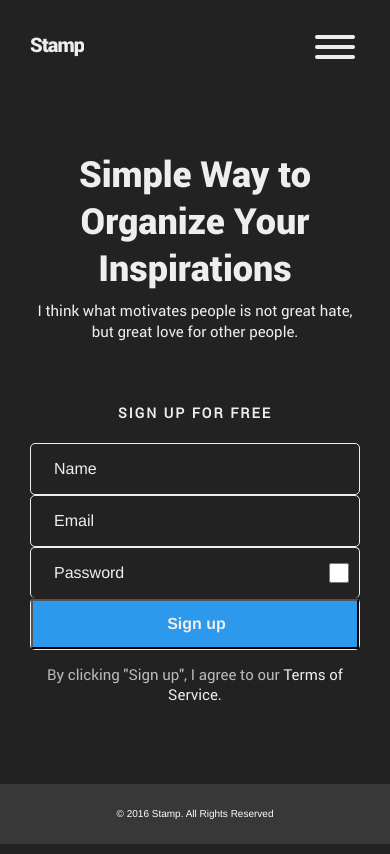
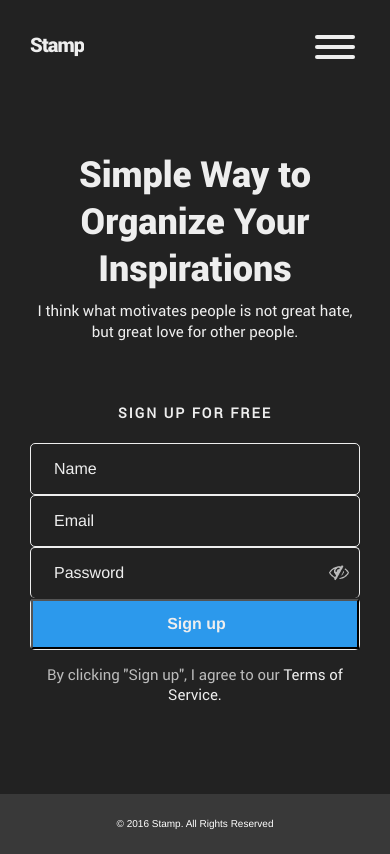
Before and after one commit to constantinedd/stamp-project, a plain HTML site: page index.html in a window 390 px wide. Drawn offline with Linux system fonts and the light colour scheme.

Commit message:
Adding eye open and eye closed images, fixing password checkbox toggle, editing css file - 1-8-19

```diff
--- a/index.html
+++ b/index.html
@@ -55,7 +55,8 @@
                 </div>
                 <div class="stamp-input-container password-container validate-input" data-validate="Password is required.">
                     <input class="stamp-input" id="stamp-password" type="password" name="password" placeholder="Password">
-                    <input class="input-toggle" type="checkbox" id="toggle-password">
+                    <input type="checkbox" id="toggle-password">
+                    <label class="input-toggle" for="toggle-password"></label>
                 </div>
                 <div class="stamp-input-container stamp-signup">
                     <button id="sign-up-button" class="hvr hvr-underline-from-center stamp-input" type="submit">Sign up</button>
--- a/styles/custom.css
+++ b/styles/custom.css
@@ -6,6 +6,7 @@ FRAMEWORK OVERRIDES
 
 html {
     height: 100vh; /* make the page the full height of the viewport */
+    position: relative;
 }
 
 body {
@@ -351,6 +352,22 @@ button.stamp-input {
     font-weight: bold;
 }
 
+input[type=checkbox] {
+    display:none; /* hide the real checkbox so I can instead show a label as the eye open / eye closed image */
+}
+
+input[type=checkbox] + label {
+    display:inline-block;
+    padding: 0;
+    background-image: url('../assets/eye-closed.png');
+    background-repeat: no-repeat;
+    background-size: 100%;
+}
+
+input[type=checkbox]:checked + label {
+    background-image: url('../assets/eye-open.png');
+}
+
 /* The following three styles are used to override the default browser placeholder font color. I would normally separate shared styles with commas, but that didn't seem to work in this case. */
 ::placeholder { /* Chrome, Firefox, Opera, Safari 10.1+ */
     color: #eeeeee;
@@ -412,7 +429,7 @@ FOOTER MENU
 ===========================================*/
 
 .stamp-footer {
-    position: fixed;
+    position: absolute;
     left: 0;
     bottom: 0;
     width: 100%;
```
Also changed, not shown: assets/eye-closed.png (added), assets/eye-open.png (added).
